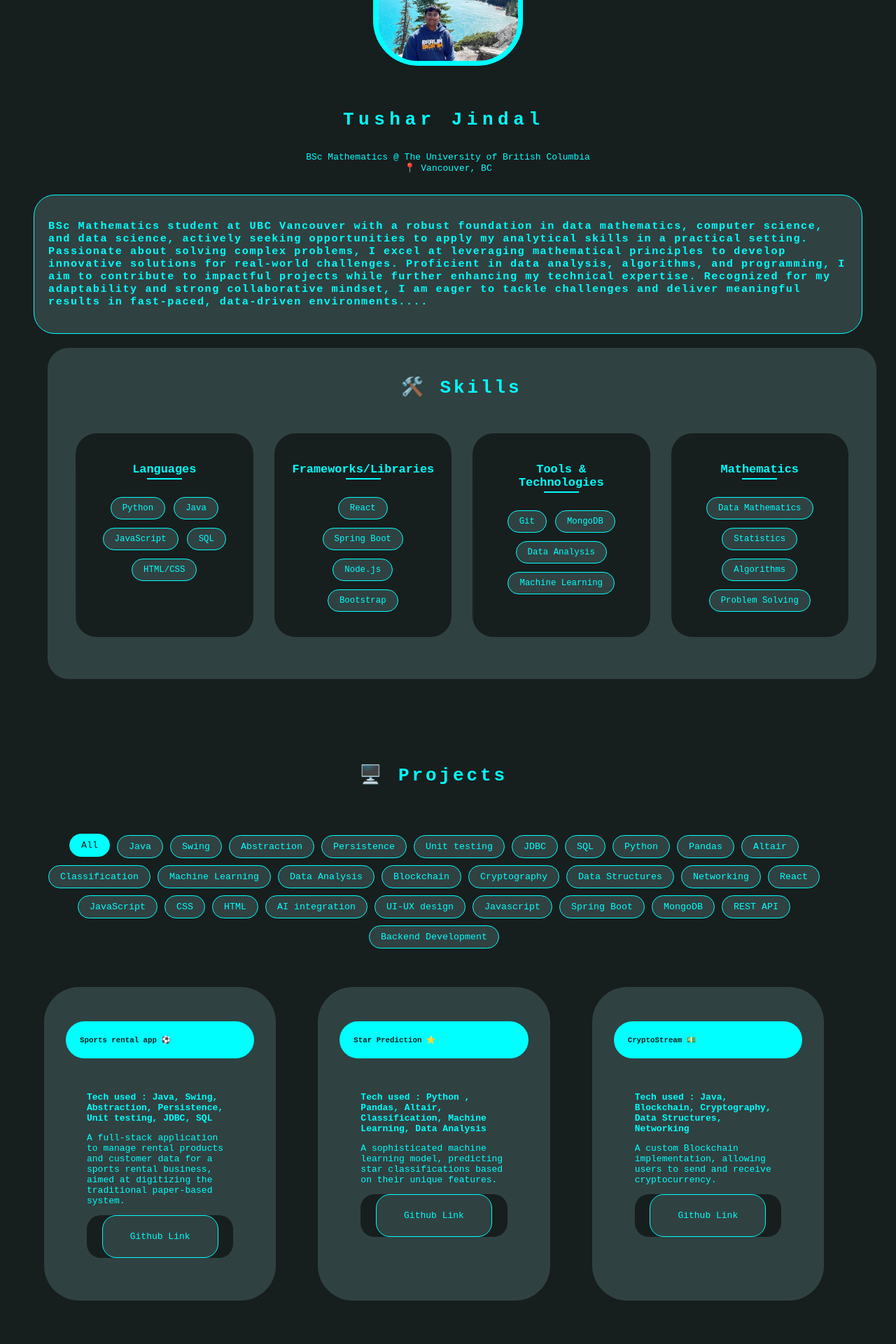
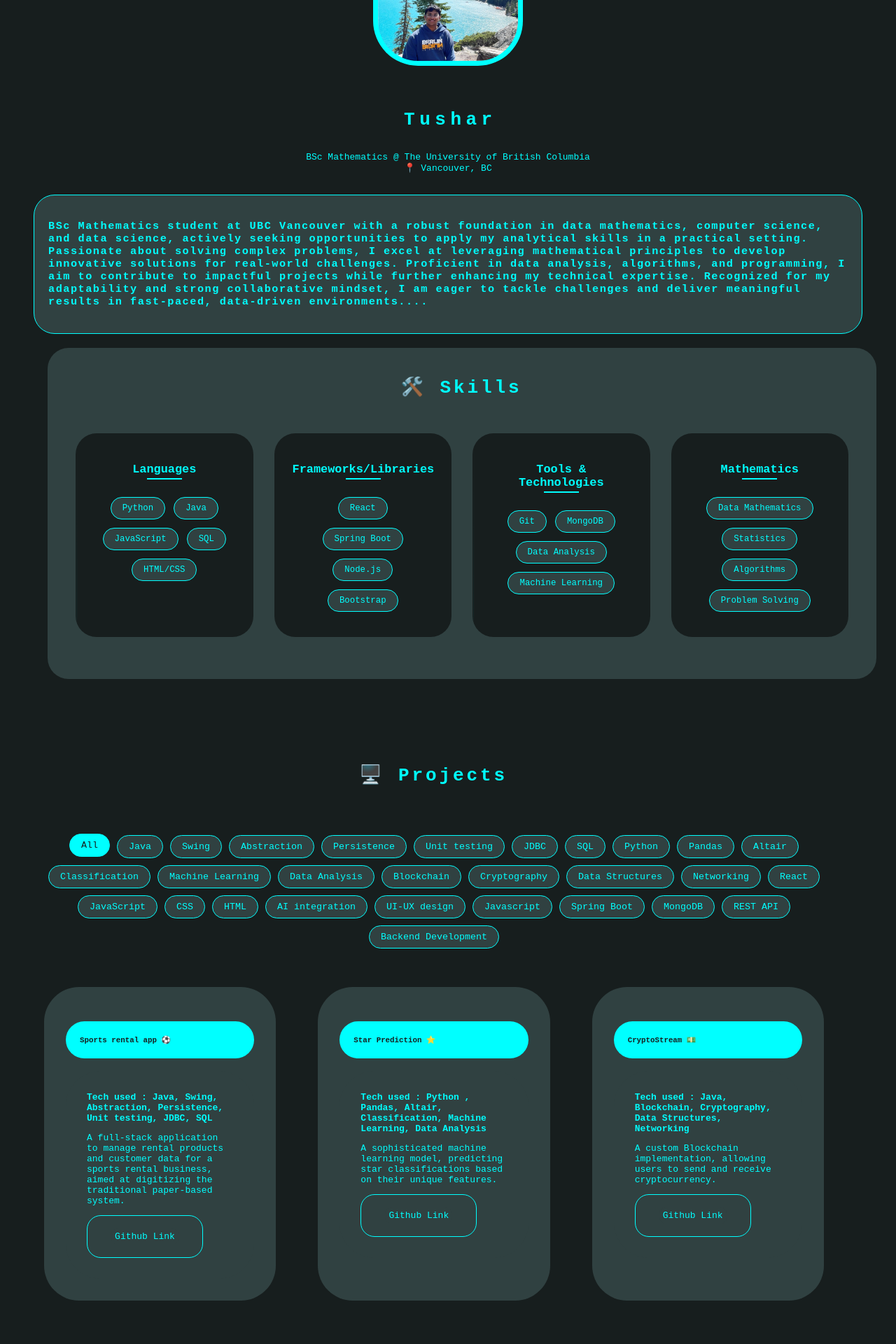
Before and after one commit to Tjindl/portfolio, a React (Vite) app: page / in a window 1280 px wide. Shown: the part 240-2160 px from the top of the page at 70% size. Built offline with nearby package versions, Linux system fonts and the light colour scheme.

Commit message:
Fix typing animations and add accessibility improvements
- Fixed name typing animation timing and width
- Added forwards animation to maintain final state
- Added target=_blank and rel=noopener noreferrer to external links
- Improved project card layout

```diff
--- a/src/App.css
+++ b/src/App.css
@@ -36,55 +36,50 @@ body.light-theme {
   flex-direction: column;
 }
 
-.name{
-  overflow: hidden; /* Ensures the content is not revealed until the animation */
-  border-right: .1em solid orange; /* The typwriter cursor */
-  white-space: nowrap; /* Keeps the content on a single line */
-  margin: 0 auto; /* Gives that scrolling effect as the typing happens */
-  letter-spacing: .5em; /* Adjust as needed */
+.name {
+  overflow: hidden;
+  border-right: .1em solid orange;
+  white-space: nowrap;
+  margin: 0 auto;
+  letter-spacing: .5em;
   animation:
-    typing 3.5s steps(40, end),
+    typing-name 2s steps(12, end) forwards,
     blink-caret .75s step-end infinite;
-
+  width: 0; /* Start with width 0 */
 }
 
 .name h2 {
   color: var(--text-color);
 }
 
-/* The typing effect */
-@keyframes typing {
+/* Separate animation for name */
+@keyframes typing-name {
   from { width: 0 }
-  to { width: 80% }
+  to { width: 16ch }
 }
 
-/* The typewriter cursor effect */
-@keyframes blink-caret {
-  from, to { border-color: transparent }
-  50% { border-color: orange; }
+.projects-container h1 {
+  overflow: hidden;
+  border-right: .1em solid orange;
+  white-space: nowrap;
+  margin: 0 auto;
+  letter-spacing: .15em;
+  animation:
+    typing-projects 3.5s steps(40, end) forwards,
+    blink-caret .75s step-end infinite;
+  width: 0; /* Start with width 0 */
 }
 
-.projects-container  h1{
-  overflow: hidden; /* Ensures the content is not revealed until the animation */
-  border-right: .1em solid orange; /* The typwriter cursor */
-  white-space: nowrap; /* Keeps the content on a single line */
-  margin: 0 auto; /* Gives that scrolling effect as the typing happens */
-  letter-spacing: .15em; /* Adjust as needed */
-  animation:
-    typing 3.5s steps(40, end),
-    blink-caret .75s step-end infinite;
-}
-
-/* The typing effect */
-@keyframes typing {
+/* Separate animation for projects heading */
+@keyframes typing-projects {
   from { width: 0 }
   to { width: 100% }
 }
 
-/* The typewriter cursor effect */
+/* Shared cursor blink animation */
 @keyframes blink-caret {
   from, to { border-color: transparent }
-  50% { border-color: orange; }
+  50% { border-color: orange }
 }
 
 .title-1 {
--- a/src/Projects.jsx
+++ b/src/Projects.jsx
@@ -57,13 +57,13 @@ function Projects() {
                             <Card.Body className="body">
                                 <Card.Title className="title">Tech used : {proj.tech}</Card.Title>
                                 <Card.Text className="text">{proj.description}</Card.Text>
-                                <div className="alignment">
+                                {/* <div className="alignment"> */}
                                     <div className='button-cont'>
                                         <a className="link" href={proj.link} target="_blank" rel="noopener noreferrer">
                                             Github Link
                                         </a>
                                     </div>
-                                </div>
+                                {/* </div> */}
                             </Card.Body>
                         </Card>
                     ))}
--- a/src/Skills.css
+++ b/src/Skills.css
@@ -17,15 +17,15 @@
     white-space: nowrap;
     margin: 0 auto 30px;
     letter-spacing: .15em;
-    width: fit-content;
+    width: 0;
     animation:
-        typing 3.5s steps(40, end),
+        typing-skills 3.5s steps(40, end) forwards,
         blink-caret .75s step-end infinite;
 }
 
-@keyframes typing {
+@keyframes typing-skills {
     from { width: 0 }
-    to { width: 7.5em } /* Adjusted to match "🛠️ Skills" length */
+    to { width: 7.5em }
 }
 
 @keyframes glow {
```
Also changed, not shown: src/Connect.jsx (+3 -3 lines).
